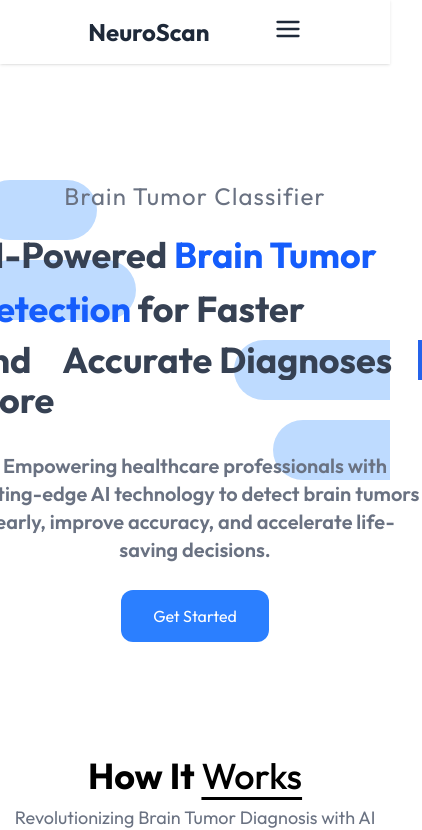
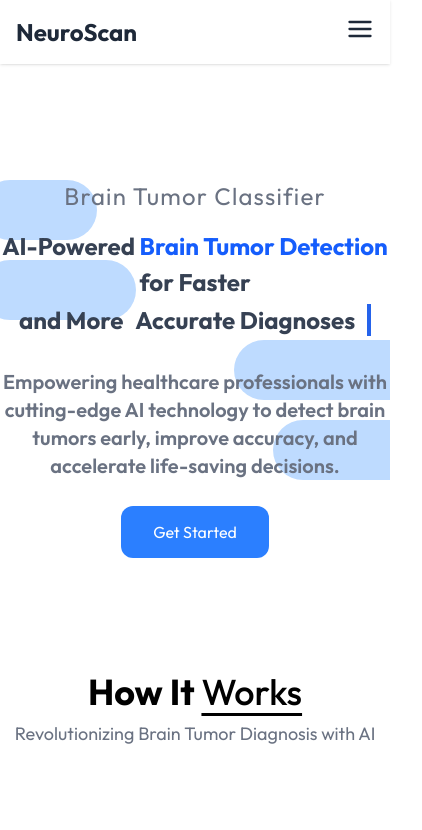
Before and after one commit to Nawrinth/NeuroScan, a React (Vite) app in the folder frontend/: page / in a window 390 px wide. Shown: the top 830 px of the page, 422 px wide, since content can reach past the window. Built offline with nearby package versions, Linux system fonts and the light colour scheme.

Commit message:
Added bud fix in UI

```diff
--- a/frontend/src/components/AboutUs.jsx
+++ b/frontend/src/components/AboutUs.jsx
@@ -5,7 +5,7 @@ import accuracyImage from '../assets/accuracy.png'
 
 const AboutUs = () => {
   return (
-      <div className="flex flex-col items-center"  id="About" data-aos="fade-up">
+      <div className="flex flex-col items-center "  id="About" data-aos="fade-up">
       {/* Header Section */}
       <div className="text-center mt-32">
         <h2 className="text-4xl font-bold">
--- a/frontend/src/components/DropZone.jsx
+++ b/frontend/src/components/DropZone.jsx
@@ -83,7 +83,7 @@ function MyDropZone({onResult}) {
   })
 
   return (
-    <div className="w-full flex flex-col items-center">
+    <div className="w-full flex flex-col items-center px-4 md:px-12">
       {showSuccess && (
         <div className="fixed left-[50%] transform -translate-x-1/2 top-20 text-green-400 shadow-3xl px-6 py-3 rounded-md bg-white   transition-opacity duration-100" data-aos="zoom-in">
           ✔ File uploaded successfully
@@ -98,7 +98,7 @@ function MyDropZone({onResult}) {
 
       <div
         {...getRootProps()}
-        className="w-[70%] mt-6 h-100 flex flex-col items-center justify-center p-6 border-4 border-dashed border-gray-600 rounded-md text-center cursor-pointer transition-all duration-400 hover:border-black"
+        className="sm:w-[90%] md:w-[70%] mt-6 h-100 flex flex-col items-center justify-center p-6 border-4 border-dashed border-gray-600 rounded-md text-center cursor-pointer transition-all duration-400 hover:border-black"
       >
         <input {...getInputProps()} />
         <img className="h-50" src={uploadImage} alt="" draggable="false" />
@@ -113,11 +113,11 @@ function MyDropZone({onResult}) {
           </p>
         )}
       </div>
-      <div className='flex flex-row w-[70%] text-left font-light mt-1 ml-4 text-gray-600'>
+      <div className='flex flex-row md:w-[70%] w-[90%] text-left font-light mt-1 ml-4 text-gray-600'>
         <p>File Supported: .jpg, .jpeg, .png</p>
       </div>
 
-      <div className={"flex flex-row w-[70%] justify-end" + (loading ? "opacity-50" : "opacity-100")}>
+      <div className={"flex flex-row md:w-[70%] w-[90%] justify-end" + (loading ? "opacity-50" : "opacity-100")}>
         <button
           onClick={handleUpload}
           className={"px-6 cursor-pointer mt-8 py-3 w-40 h-13 text-white font-semibold rounded-xl bg-gradient-to-r from-blue-500 via-blue-600 to-blue-700 hover:from-blue-600 hover:to-blue-800  transition-all duration-500" + (loading ? "opacity-50 pointer-events-none" : "opacity-100") }
--- a/frontend/src/components/Footer.jsx
+++ b/frontend/src/components/Footer.jsx
@@ -9,10 +9,10 @@ const Footer = () => {
       </p>
 
       <div className="flex justify-center space-x-6 mb-4">
-        <a href="/about" className="hover:underline">About</a>
-        <a href="/contact" className="hover:underline">Contact</a>
-        <a href="/privacy" className="hover:underline">Privacy Policy</a>
-        <a href="/terms" className="hover:underline">Terms of Service</a>
+        <a href="#about" className="hover:underline">About</a>
+        <a href="" className="hover:underline">Contact</a>
+        <a href="" className="hover:underline">Privacy Policy</a>
+        <a href="" className="hover:underline">Terms of Service</a>
       </div>
 
       <p className="text-xs text-gray-500 mb-2">
--- a/frontend/src/components/Home.jsx
+++ b/frontend/src/components/Home.jsx
@@ -11,19 +11,19 @@ const Home = () => {
         <div className='z-[-10] w-[30%] bg-blue-200 fixed top-60 right-0 h-15 rounded-l-4xl' data-aos = "slide-left"></div>
 
     {/* <div className='h-[80vh] mx-5 mt-[120px] rounded-2xl border'></div> */}
-        <div className="flex flex-col items-center">
+        <div className="flex flex-col items-center text-center">
             <p className="text-md tracking-wider text-2xl text-gray-500">Brain Tumor Classifier</p>
             <div></div>
-            <h1 className='text-4xl mt-4 font-bold text-gray-700 leading-normal'>
+            <h1 className='text-2xl md:text-4xl mt-4 font-bold text-gray-700 leading-normal'>
                 AI-Powered <span className='text-blue-600'>Brain Tumor Detection </span>for Faster
             </h1>
             <div className='flex flex-row'>
-                <h1 className='text-4xl mt-1 font-bold text-gray-700'>
+                <h1 className='text-2xl md:text-4xl  mt-1 font-bold text-gray-700'>
                     and More{" "}
                 </h1>
                 <div>
 
-                <h1 className='text-4xl ml-2 mt-1 font-bold text-gray-700
+                <h1 className='text-2xl md:text-4xl  ml-2 mt-1 font-bold text-gray-700
                                 overflow-hidden whitespace-nowrap
                                 border-r-4 border-blue-600 pr-2 w-fit
                                 animate-typing '>
--- a/frontend/src/components/NavBar.jsx
+++ b/frontend/src/components/NavBar.jsx
@@ -25,7 +25,7 @@ const Navbar = () => {
 
   return (
     <div className={navClasses}>
-      <div className="flex items-center justify-evenly h-16 px-6 md:px-12">
+      <div className="flex items-center justify-between px-4 h-16  md:px-12">
         <h2 className="text-2xl font-bold">NeuroScan</h2>
 
         {/* Mobile Menu Icon */}
```
